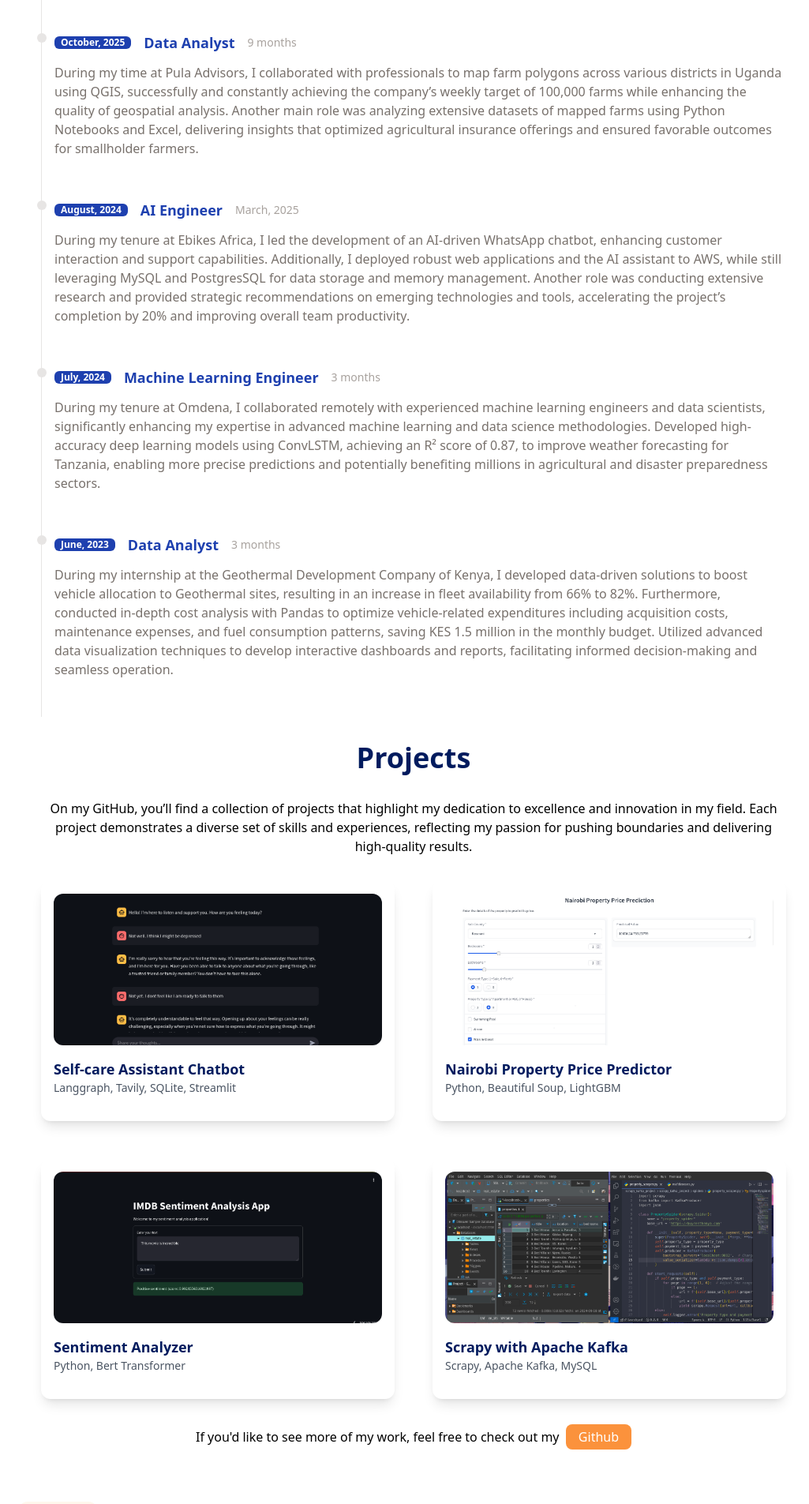
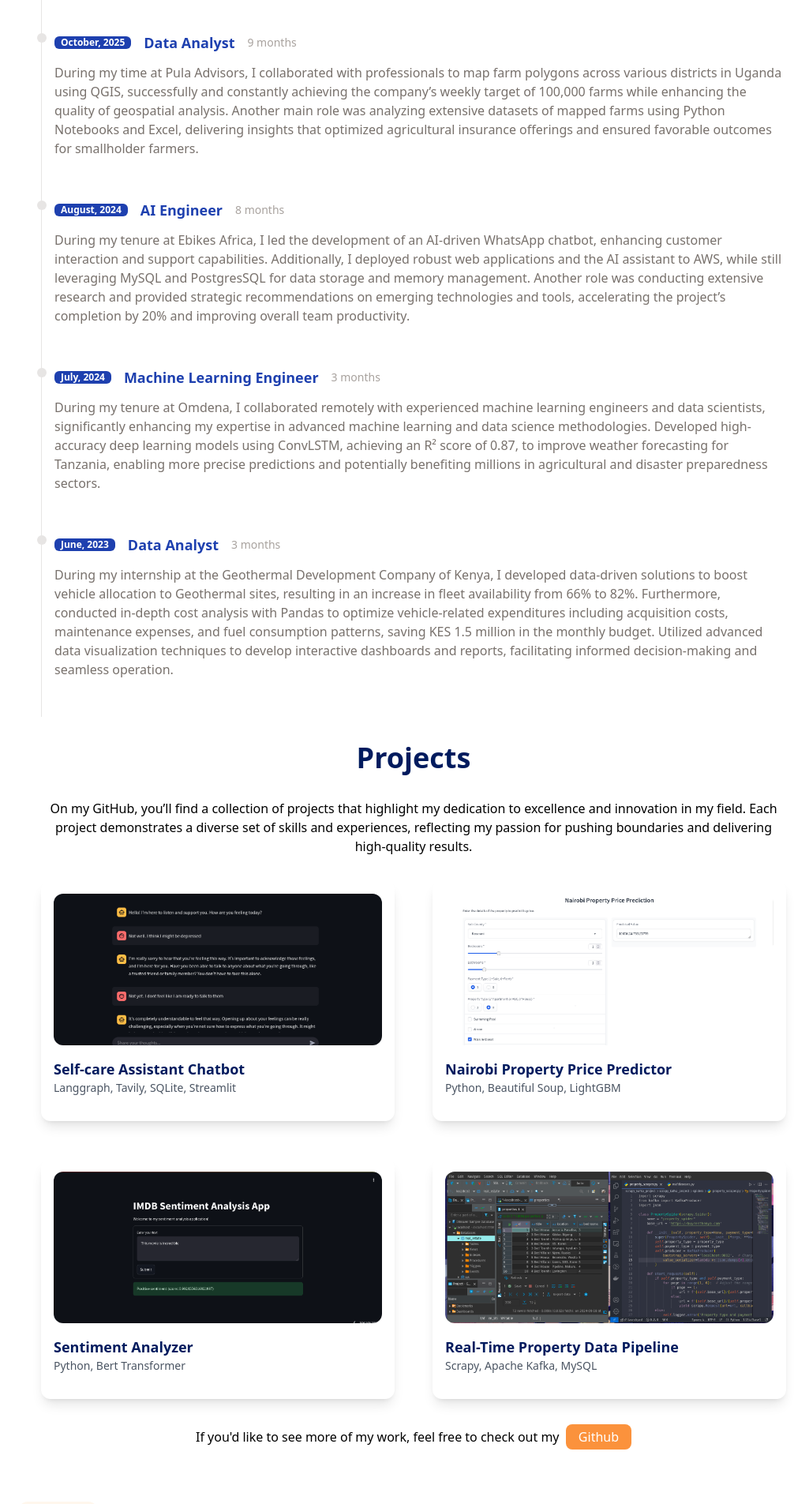
Before and after one commit to Stephen-Echessa/My-Portfolio, a React (Vite) app: page / in a window 1280 px wide. Shown: the part 984-2889 px from the top of the page at 79% size, without its empty margins (148-1173 px from the left). Built offline with nearby package versions, Linux system fonts and the light colour scheme.

Commit message:
Changes to Work's and Project's Description

```diff
--- a/src/components/Projects.jsx
+++ b/src/components/Projects.jsx
@@ -25,7 +25,7 @@ const projectList = [
   },
   {
     img: scraper,
-    title: 'Scrapy with Apache Kafka',
+    title: 'Real-Time Property Data Pipeline',
     language: 'Scrapy, Apache Kafka, MySQL',
     link: 'https://github.com/Stephen-Echessa/Web-Scraping-with-Scrapy-Kafka-and-MySQL'
   }
--- a/src/components/Work.jsx
+++ b/src/components/Work.jsx
@@ -17,7 +17,7 @@ const data = [
     {
         year: 'August, 2024',
         title: 'AI Engineer',
-        duration: 'March, 2025',
+        duration: '8 months',
         details: 'During my tenure at Ebikes Africa, I led the development of an AI-driven WhatsApp chatbot, enhancing customer interaction and support capabilities. Additionally, I deployed robust web applications and the AI assistant to AWS, while still leveraging MySQL and PostgresSQL for data storage and memory management. Another role was conducting extensive research and provided strategic recommendations on emerging technologies and tools, accelerating the project’s completion by 20% and improving overall team productivity.'
 
     },
```
